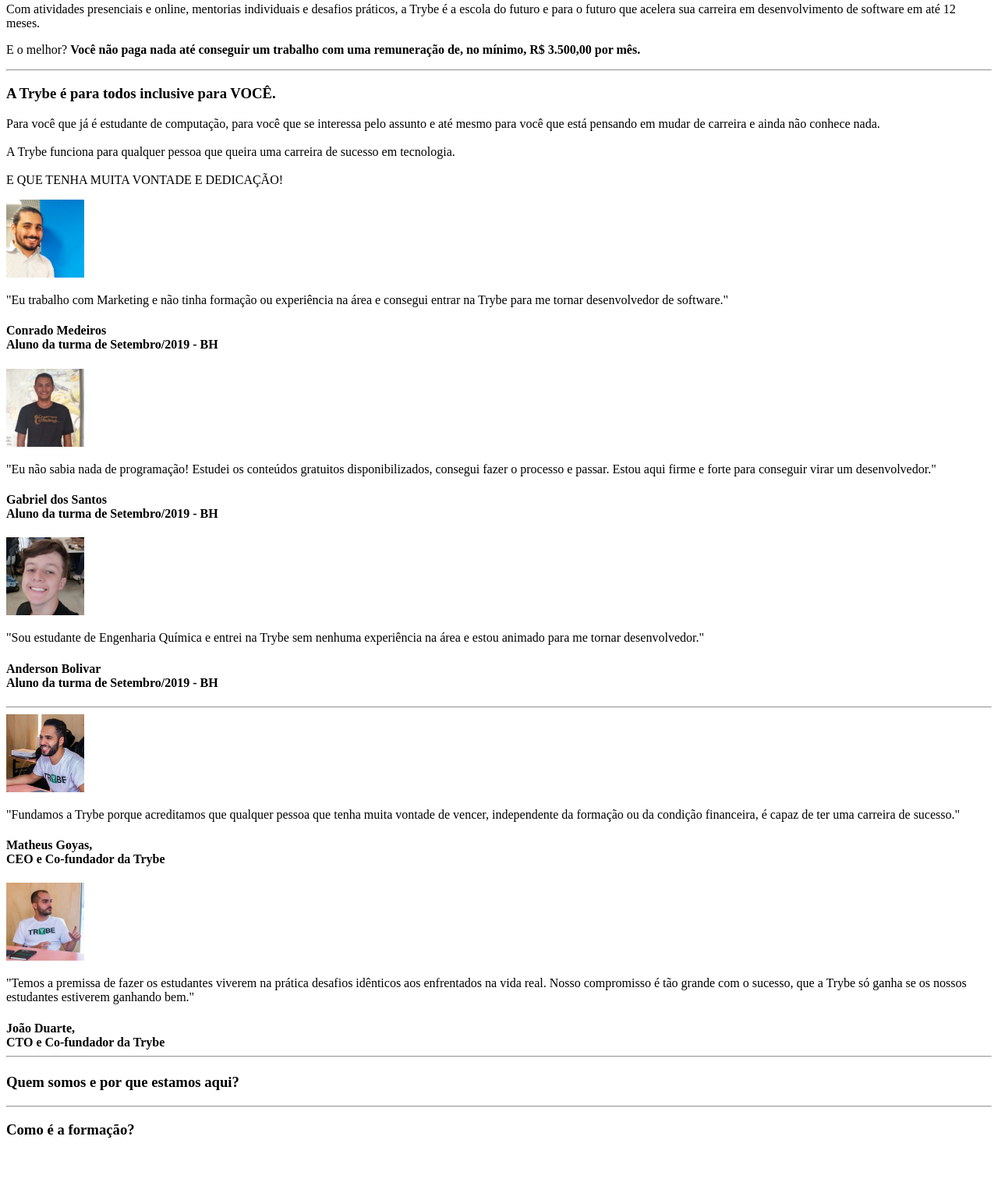
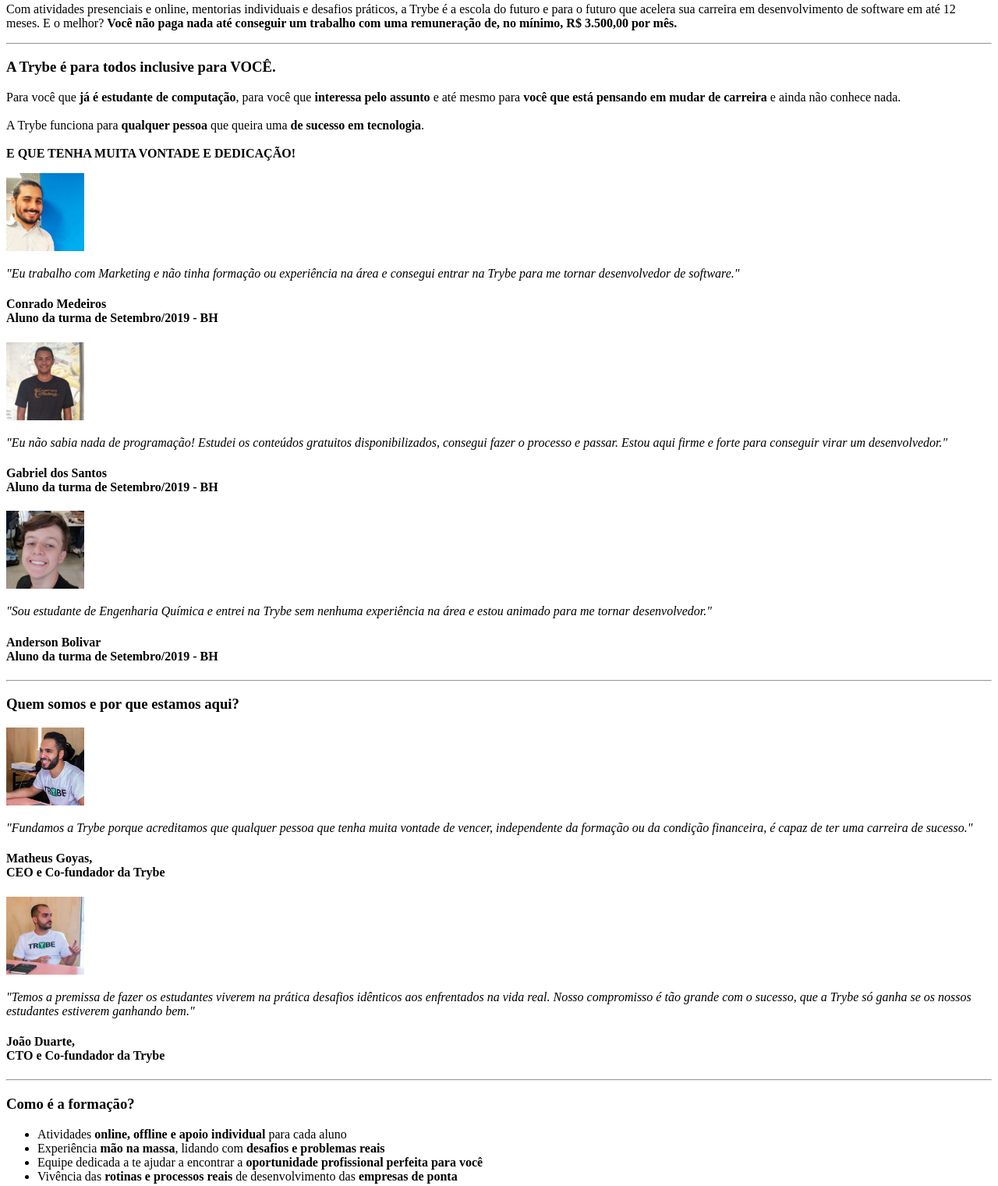
Before and after one commit to leoncomunicador/Trybe-aulas-ao-vivo, a plain HTML site: page trybe_marketing.html in a window 1280 px wide. Shown: the part 413-1934 px from the top of the page at 78% size. Before the commit the page ends 1892 px from the top, so only its background shows below. Drawn offline with Linux system fonts and the light colour scheme.

Commit message:
Adicionada nova area sobre como e a formaçao

```diff
--- a/trybe_marketing.html
+++ b/trybe_marketing.html
@@ -1,69 +1,57 @@
 <!DOCTYPE html>
 <html lang="pt-br">
-
 <head>
     <meta charset="UTF-8">
-    <meta name="viewport" content="width=device-width, initial-scale=1.0">
     <title>Acelere sua carreira aqui e agora! | Trybe</title>
 </head>
-
 <body>
     <h1>Sua carreira de sucesso em tecnologia começa aqui. Agora.</h1>
     <img src="images/smiling-image.jpg" alt="homem sorrindo" width="400px">
-    <p>Com atividades presenciais e online, mentorias individuais e desafios práticos, a Trybe é a escola do futuro e
-        para o futuro que acelera sua carreira em desenvolvimento de software em até 12 meses.</p>
-    <p>
-        E o melhor? <strong>Você não paga nada até conseguir um trabalho com uma remuneração de, no mínimo, R$ 3.500,00 por mês.</strong>
-    </p>
+    <p>Com atividades presenciais e online, mentorias individuais e desafios práticos, a Trybe é a escola do futuro e para o futuro que acelera sua carreira em desenvolvimento de software em até 12 meses. E o melhor? <strong>Você não paga nada até conseguir um trabalho com uma remuneração de, no mínimo, R$ 3.500,00 por mês.</strong></p>
     <hr>
     <h3>A Trybe é para todos inclusive para VOCÊ.</h3>
-    <p>
-        Para você que já é estudante de computação, para você que se interessa pelo assunto e até mesmo para você que
-        está pensando em mudar de carreira e ainda não conhece nada.
+    <p>Para você que <strong>já é estudante de computação</strong>, para você que <strong>interessa pelo assunto</strong> e até mesmo para <strong>você que está pensando em mudar de carreira</strong> e ainda não conhece nada.
     <br>
     <br>
-        A Trybe funciona para qualquer pessoa que queira uma carreira de sucesso em tecnologia.
+    A Trybe funciona para <strong>qualquer pessoa</strong> que queira uma <strong>de sucesso em tecnologia</strong>.
     <br>
     <br>
-        E QUE TENHA MUITA VONTADE E DEDICAÇÃO!
-    </p>
+    <strong>E QUE TENHA MUITA VONTADE E DEDICAÇÃO!</strong></p>
       <img src="images/conrado-medeiros.png" alt="Foto do Conrado Medeiros, estudante da Trybe" width="100px">
-    <p>"Eu trabalho com Marketing e não tinha formação ou experiência na área e consegui entrar na Trybe para me tornar desenvolvedor de software."</p>
-    <h4>
-        Conrado Medeiros <br>
-        Aluno da turma de Setembro/2019 - BH
-    </h4>
+      <p><em>"Eu trabalho com Marketing e não tinha formação ou experiência na área e consegui entrar na Trybe para me tornar desenvolvedor de software."</em></p>
+      <h4><strong>Conrado Medeiros</strong><br>
+        Aluno da turma de Setembro/2019 - BH</h4>
 
       <img src="images/gabriel-dos-santos.png" alt="Foto do Gabriel dos Santos, estudante da Trybe" width="100px">
-    <p>"Eu não sabia nada de programação! Estudei os conteúdos gratuitos disponibilizados, consegui fazer o processo e passar. Estou aqui firme e forte para conseguir virar um desenvolvedor."</p>
-    <h4>
-        Gabriel dos Santos <br>
-        Aluno da turma de Setembro/2019 - BH
-    </h4>
+      <p><em>"Eu não sabia nada de programação! Estudei os conteúdos gratuitos disponibilizados, consegui fazer o processo e passar. Estou aqui firme e forte para conseguir virar um desenvolvedor."</em></p>
+      <h4><strong>Gabriel dos Santos</strong> <br>
+        Aluno da turma de Setembro/2019 - BH</h4>
 
       <img src="images/anderson-bolivar.png" alt="Foto do Anderson Bolivar, estudante da Trybe" width="100px">
-    <p>"Sou estudante de Engenharia Química e entrei na Trybe sem nenhuma experiência na área e estou animado para me tornar desenvolvedor."</p>
-    <h4>
-        Anderson Bolivar <br>
-        Aluno da turma de Setembro/2019 - BH
-    </h4>
+      <p><em>"Sou estudante de Engenharia Química e entrei na Trybe sem nenhuma experiência na área e estou animado para me tornar desenvolvedor."</em></p>
+      <h4><strong>Anderson Bolivar</strong><br>
+        Aluno da turma de Setembro/2019 - BH</h4>
       <hr>
+    <h3>Quem somos e por que estamos aqui?</h3>
     <img src="images/matheus-goyas.jpeg" alt="Foto do Matheus Goyas, CEO da Trybe" width="100px">
-    <p>"Fundamos a Trybe porque acreditamos que qualquer pessoa que tenha muita vontade de vencer, independente da formação ou da condição financeira, é capaz de ter uma carreira de sucesso."</p>
-    <h4>
-        Matheus Goyas, <br>
-        CEO e Co-fundador da Trybe
-    </h4>
+      <p><em>"Fundamos a Trybe porque acreditamos que qualquer pessoa que tenha muita vontade de vencer, independente da formação ou da condição financeira, é capaz de ter uma carreira de sucesso."</em></p>
+      <h4>Matheus Goyas, <br>
+        CEO e Co-fundador da Trybe</h4>
 
       <img src="images/joao-daniel.jpeg" alt="Foto do João Daniel, CTO da Trybe" width="100px">
-    <p>"Temos a premissa de fazer os estudantes viverem na prática desafios idênticos aos enfrentados na vida real. Nosso compromisso é tão grande com o sucesso, que a Trybe só ganha se os nossos estudantes estiverem ganhando bem."</p>
-    <h4>
-        João Duarte, <br>
-        CTO e Co-fundador da Trybe
-    <hr>
-    <h3>Quem somos e por que estamos aqui?</h3>
+      <p><em>"Temos a premissa de fazer os estudantes viverem na prática desafios idênticos aos enfrentados na vida real. Nosso compromisso é tão grande com o sucesso, que a Trybe só ganha se os nossos estudantes estiverem ganhando bem."</em></p>
+      <h4>João Duarte, <br>
+        CTO e Co-fundador da Trybe</h4>
     <hr>
     <h3>Como é a formação?</h3>
+    <ul>
+        <li>Atividades <strong>online, offline e apoio individual</strong> para cada aluno</li>
+        <li>Experiência <strong>mão na massa</strong>, lidando com <strong>desafios e problemas reais</strong></li>
+        <li>Equipe dedicada a te ajudar a encontrar a <strong>oportunidade profissional perfeita para você</strong></li>
+        <li>Vivência das <strong>rotinas e processos reais</strong> de desenvolvimento das <strong>empresas de ponta</strong></li>
+    </ul>
+    <img src="images/learning-web.jpeg" alt="Duas pessoas juntas aprendendo com seus notebooks" width="300px">
+    <h4>Quer saber mais sobre nossa formação?</h4>
+    <a href="http://betrybe.com/formacao" target="_blank">Faça o download do nosso currículo</a>
 </body>
-
 </html>
```
Lines whose indentation alone changed are shown as unchanged.
